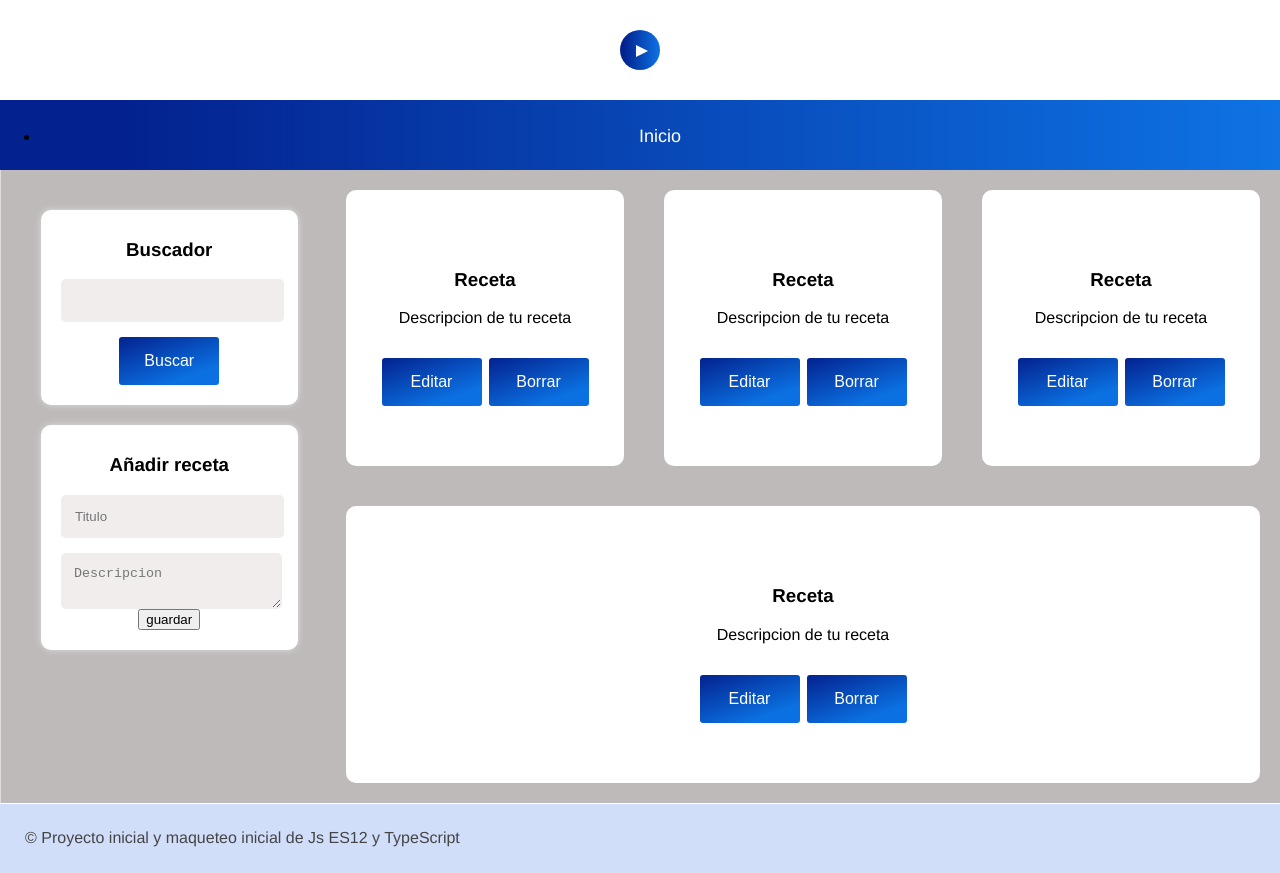
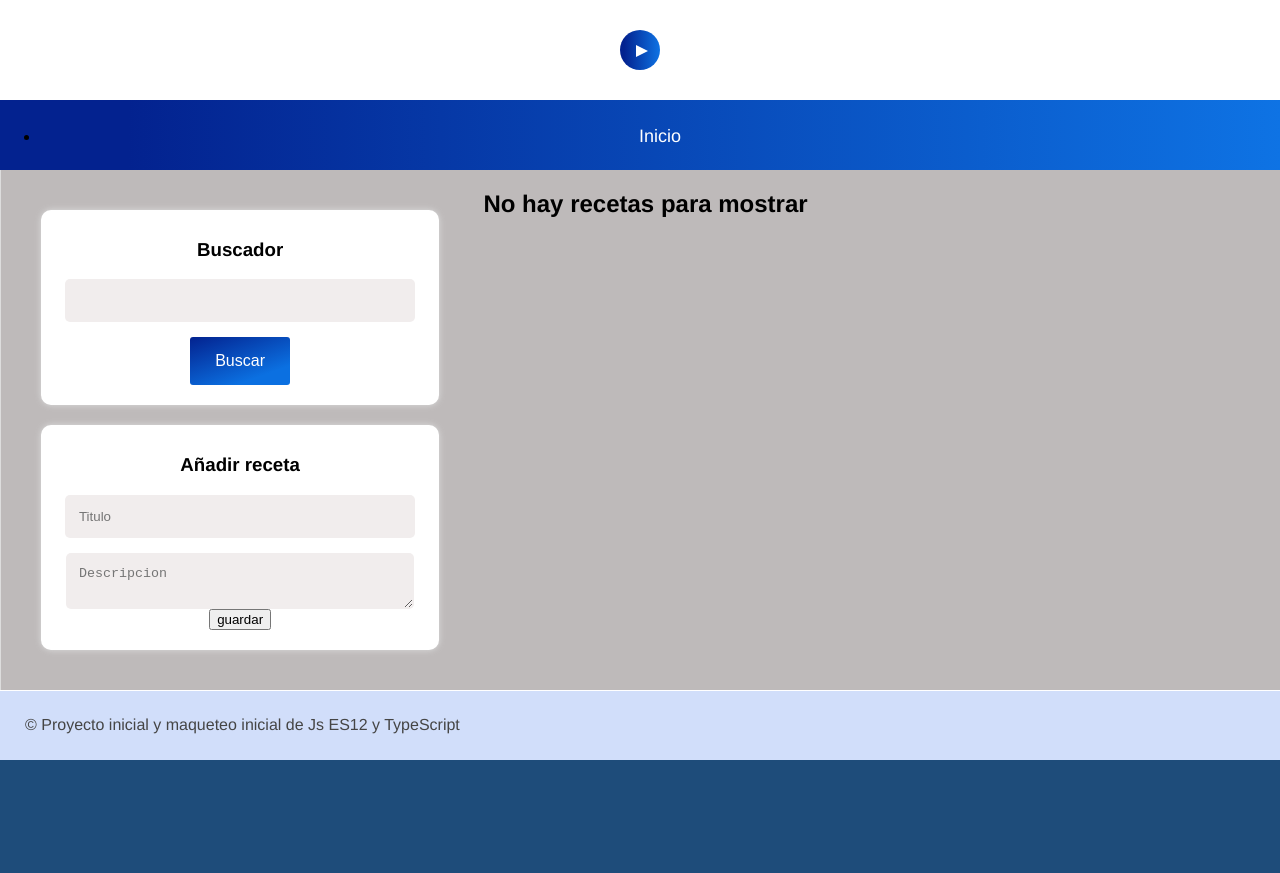
Before and after one commit to DiegoAndresMarmota/06-proyecto1, a React (Create React App) app: page / in a window 1280 px wide. After the commit the page ends 800 px from the top, so only its background shows below. Built offline with nearby package versions, Linux system fonts and the light colour scheme.

Commit message:
Listado de recetas

```diff
--- a/src/components/Listado/Listado.js
+++ b/src/components/Listado/Listado.js
@@ -1,32 +1,35 @@
-import React from 'react'
+import React, { useEffect, useState } from 'react'
 
 export const Listado = () => {
+
+    const [listadoState, setListadoState] = useState([]);
+
+    useEffect(() => {
+        conseguirRecetas();
+    }, []);
+
+    const conseguirRecetas = () => {
+        let recetas = JSON.parse(localStorage.getItem("recetas"));
+
+        setListadoState(recetas);
+    }
+
     return (
         <>
-            <article className="receta-item">
-                <h3 className="title">Receta</h3>
-                <p className="description">Descripcion de tu receta</p>
-                <button className="edit">Editar</button>
-                <button className="delete">Borrar</button>
-            </article>
-            <article className="receta-item">
-                <h3 className="title">Receta</h3>
-                <p className="description">Descripcion de tu receta</p>
-                <button className="edit">Editar</button>
-                <button className="delete">Borrar</button>
-            </article>
-            <article className="receta-item">
-                <h3 className="title">Receta</h3>
-                <p className="description">Descripcion de tu receta</p>
-                <button className="edit">Editar</button>
-                <button className="delete">Borrar</button>
-            </article>
-            <article className="receta-item">
-                <h3 className="title">Receta</h3>
-                <p className="description">Descripcion de tu receta</p>
-                <button className="edit">Editar</button>
-                <button className="delete">Borrar</button>
-            </article>
+            {listadoState != null ? listadoState.map(receta => {
+
+                return (
+                    <article key={receta.id} className="receta-item">
+                        <h3 className="title">{receta.title}</h3>
+                        <p className="description">{receta.description}</p>
+
+                        <button className="edit">Editar</button>
+                        <button className="delete">Borrar</button>
+                    </article>
+                );
+            })
+                : <h2> No hay recetas para mostrar </h2>
+            }
         </>
     )
 }
```
Also changed, not shown: src/App.js (+4 -4 lines).
